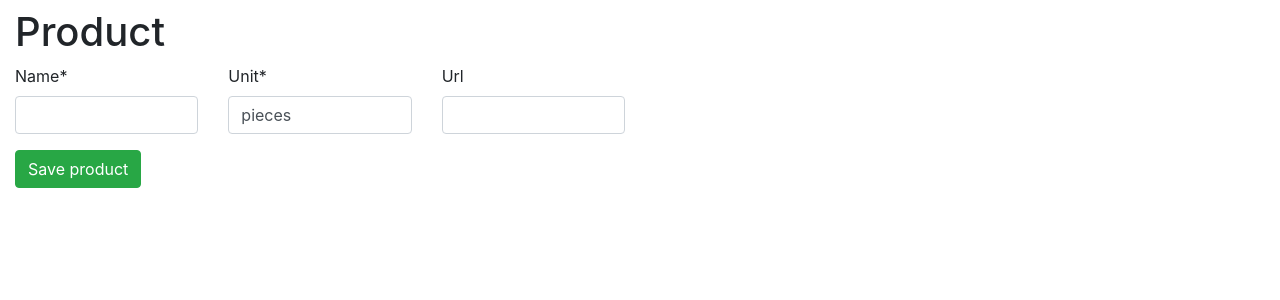
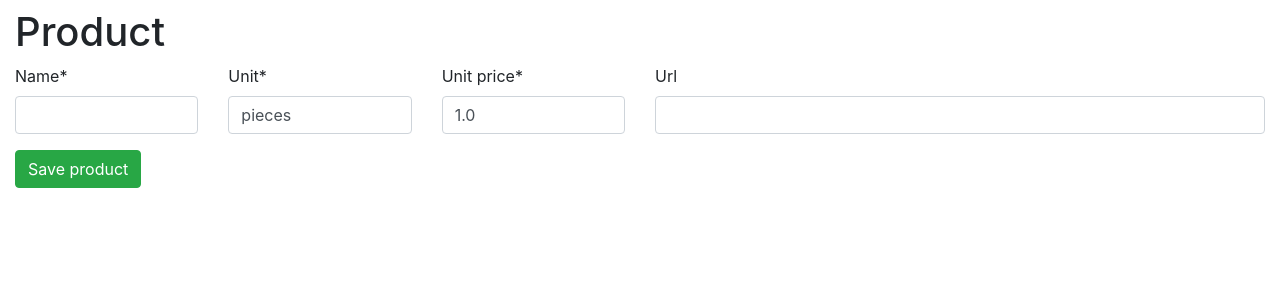
Before and after one commit to c3loc/squirrel, a Django app: template squirrel/templates/product.html in a window 1280 px wide. Shown: the part 56-356 px from the top of the page. Run offline with Django 3.2, Linux system fonts and the light colour scheme; the template is opened without the code that fills it: values that come from a table or form of the project are taken from there, others are empty; some libraries are stand-ins or nearby versions.

Commit message:
feat: add unit_price to product

```diff
--- a/squirrel/orders/forms.py
+++ b/squirrel/orders/forms.py
@@ -11,4 +11,4 @@ class OrderForm(forms.ModelForm):
 class ProductForm(forms.ModelForm):
     class Meta:
         model = Product
-        fields = ['name', 'unit', 'url']
+        fields = ['name', 'unit', 'unit_price', 'url']
--- a/squirrel/orders/models.py
+++ b/squirrel/orders/models.py
@@ -24,6 +24,7 @@ class Product(models.Model):
     """A product"""
     name = models.CharField(max_length=250)
     unit = models.CharField(max_length=20, default='pieces')
+    unit_price = models.DecimalField(max_digits=10, decimal_places=4, default=1.0000)
     url = models.URLField(blank=True)
 
     def __str__(self):
--- a/squirrel/orders/tables.py
+++ b/squirrel/orders/tables.py
@@ -19,6 +19,6 @@ class ProductTable(tables.Table):
     class Meta:
         model = Product
         attrs = {'class': 'table table-sm'}
-        fields = ['name', 'unit', 'url']
+        fields = ['name', 'unit', 'unit_price', 'url']
 
     edit = TemplateColumn(template_name='tables/product_button_column.html')
--- a/squirrel/templates/product.html
+++ b/squirrel/templates/product.html
@@ -21,6 +21,11 @@
       </div>
       <div class="col-12 col-sm-6 col-md-4 col-lg-2">
         <div class="form-group">
+          {{ form.unit_price|as_crispy_field }}
+        </div>
+      </div>
+      <div class="col-md-12 col-lg-6">
+        <div class="form-group">
           {{ form.url|as_crispy_field }}
         </div>
       </div>
```
Also changed, not shown: squirrel/orders/migrations/0007_product_unit_price.py (added).
